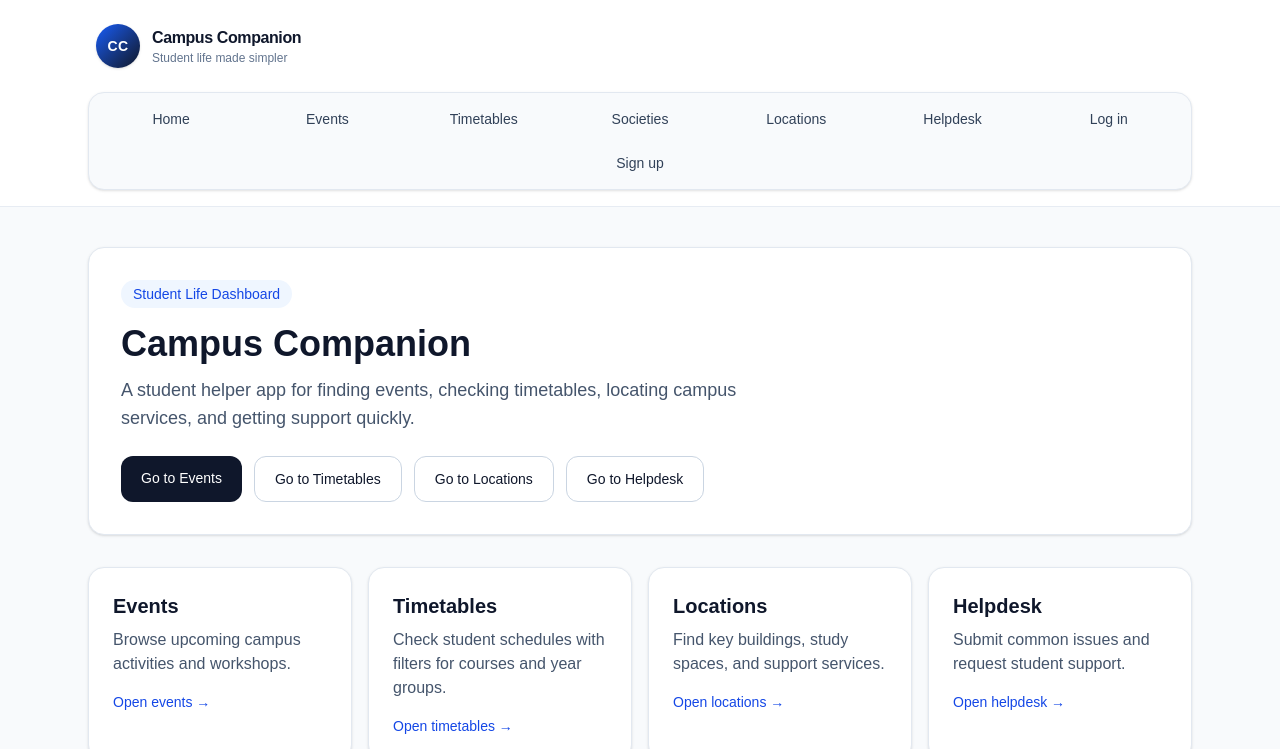
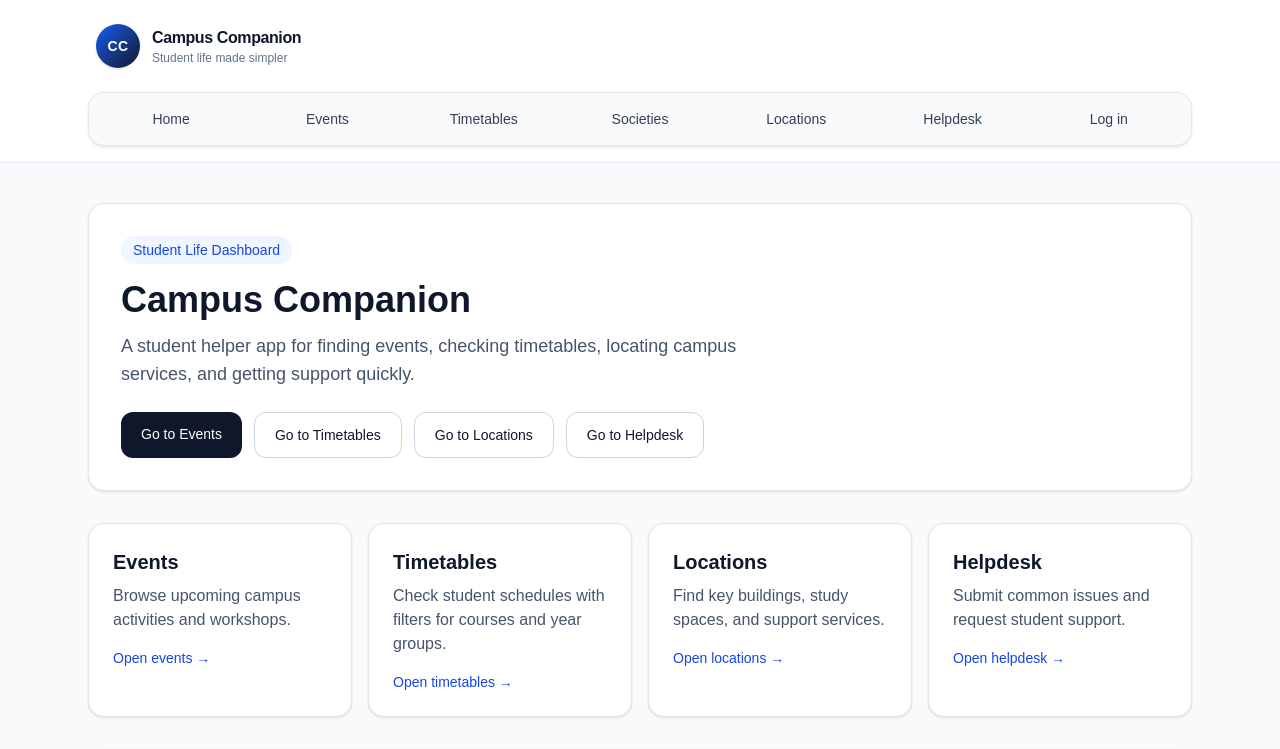
Before and after one commit to MiolesBlues/Campus_Companion, a Next.js app: page / in a window 1280 px wide. Shown: the top 749 px of the page. Built offline with nearby package versions, Linux system fonts and the light colour scheme; no server answers; the database is empty.

Commit message:
Remove signup from guest navbar

```diff
--- a/src/components/main-nav.tsx
+++ b/src/components/main-nav.tsx
@@ -19,7 +19,6 @@ export function MainNav() {
 
   if (!loading && !user) {
     navLinks.push({ href: "/login", label: "Log in" });
-    navLinks.push({ href: "/signup", label: "Sign up" });
   }
 
   if (user) {
```
